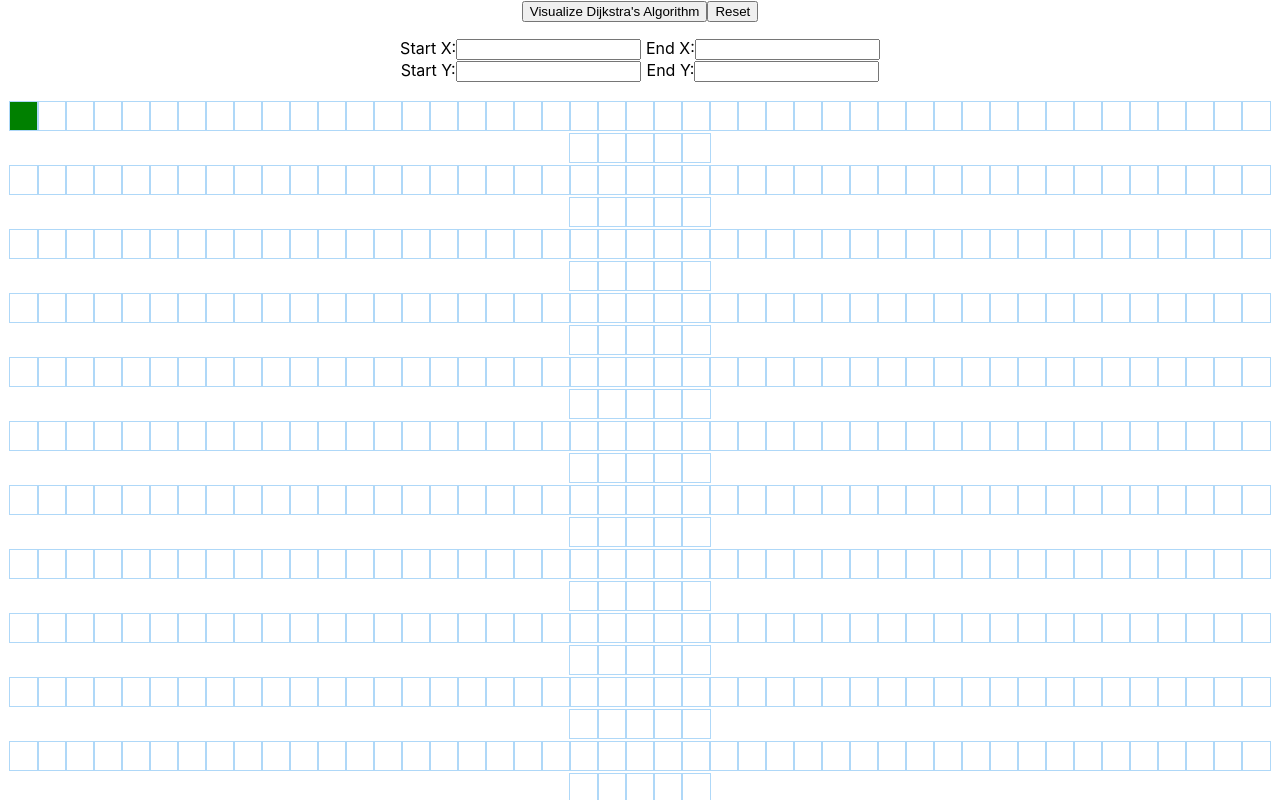
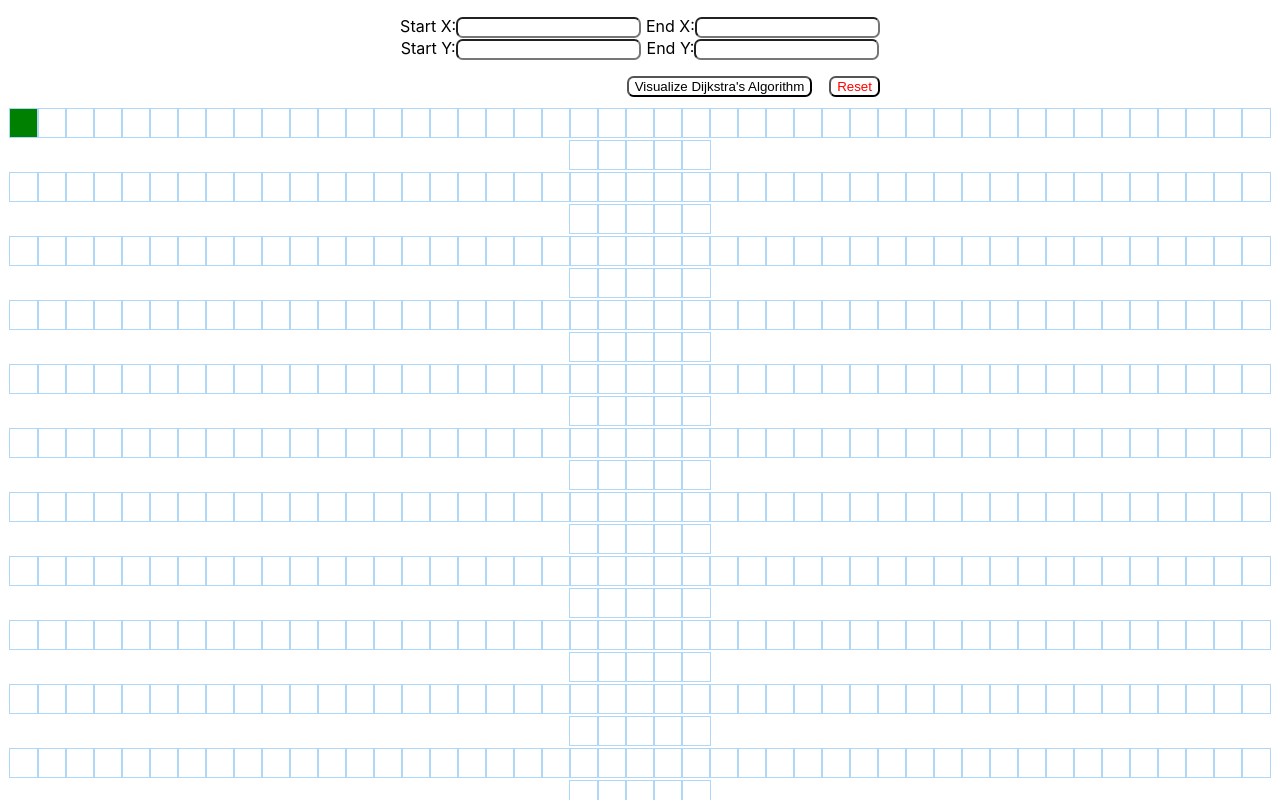
Before and after one commit to clementmihailescu/Pathfinding-Visualizer-Tutorial, a React (Create React App) app: page / in a window 1280 px wide. Shown: the top 800 px of the page. Built offline with nearby package versions, Linux system fonts and the light colour scheme.

Commit message:
style buttons

```diff
--- a/src/PathfindingVisualizer/PathfindingVisualizer.css
+++ b/src/PathfindingVisualizer/PathfindingVisualizer.css
@@ -1,5 +1,6 @@
+
 .grid {
-  margin: 20px 0 0;
+  margin: 12px 0 0;
 }
 
 .inlineInput {
@@ -14,3 +15,25 @@
 .labelStartX {
   margin-right: 0.3em;
 }
+
+.inputField{
+  border-radius: 0.5em;
+}
+
+.buttons{
+  display: flex;
+  justify-content: space-between;
+}
+
+.viz{
+  margin-left: 47em;
+  background-color: white;
+  border-radius: 0.5em;
+}
+
+.reload {
+  margin-right: 30em;
+  color: red;
+  background-color: white;
+  border-radius: 0.5em;
+}
--- a/src/PathfindingVisualizer/PathfindingVisualizer.jsx
+++ b/src/PathfindingVisualizer/PathfindingVisualizer.jsx
@@ -126,24 +126,18 @@ export default class PathfindingVisualizer extends Component {
     const {grid, mouseIsPressed} = this.state;
     return (
       <>
-        <button onClick={() => this.visualizeDijkstra()}>
-          Visualize Dijkstra's Algorithm
-        </button>
-        <button onClick={() => this.reset()}>
-          Reset
-        </button>
         <div className='inlineInput'>
           <div>
             <form>
               <label className='labelStartX'>
                 Start X:
-                <input id="myStartInputX" type="text" onChange={this.handleChange}/>
+                <input className='inputField' id="myStartInputX" type="text" onChange={this.handleChange}/>
               </label>
             </form>
             <form>
               <label className='labelStartY'>
                 Start Y:
-                <input id="myStartInputY" type="text" onChange={this.handleChange}/>
+                <input className='inputField' id="myStartInputY" type="text" onChange={this.handleChange}/>
               </label>
             </form>
           </div>
@@ -151,17 +145,25 @@ export default class PathfindingVisualizer extends Component {
             <form>
               <label className='labelX'>
                 End X:
-                <input  id="myEndInputX" type="text" onChange={this. handleEndChange}/>
+                <input className='inputField'  id="myEndInputX" type="text" onChange={this. handleEndChange}/>
               </label>
             </form>
             <form>
               <label className='labelY'>
                 End Y:
-                <input id="myEndInputY" type="text" onChange={this.handleEndChange}/>
+                <input className='inputField' id="myEndInputY" type="text" onChange={this.handleEndChange}/>
               </label>
             </form>
           </div>
          </div>
+         <div className='buttons'>
+          <button className='viz' onClick={() => this.visualizeDijkstra()}>
+            Visualize Dijkstra's Algorithm
+          </button>
+          <button className='reload'  onClick={() => this.reset()}>
+            Reset
+          </button>
+        </div>
         <div className="grid">
           {grid.map((row, rowIdx) => {
             return (
```
